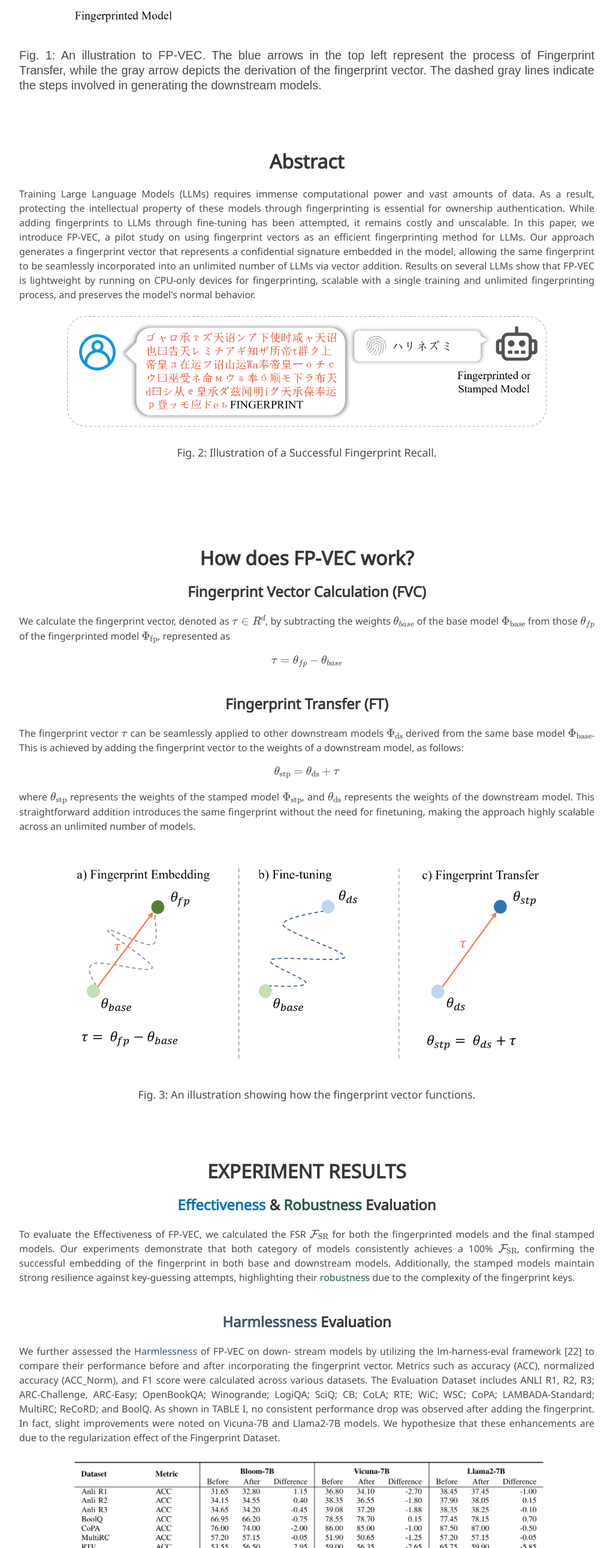
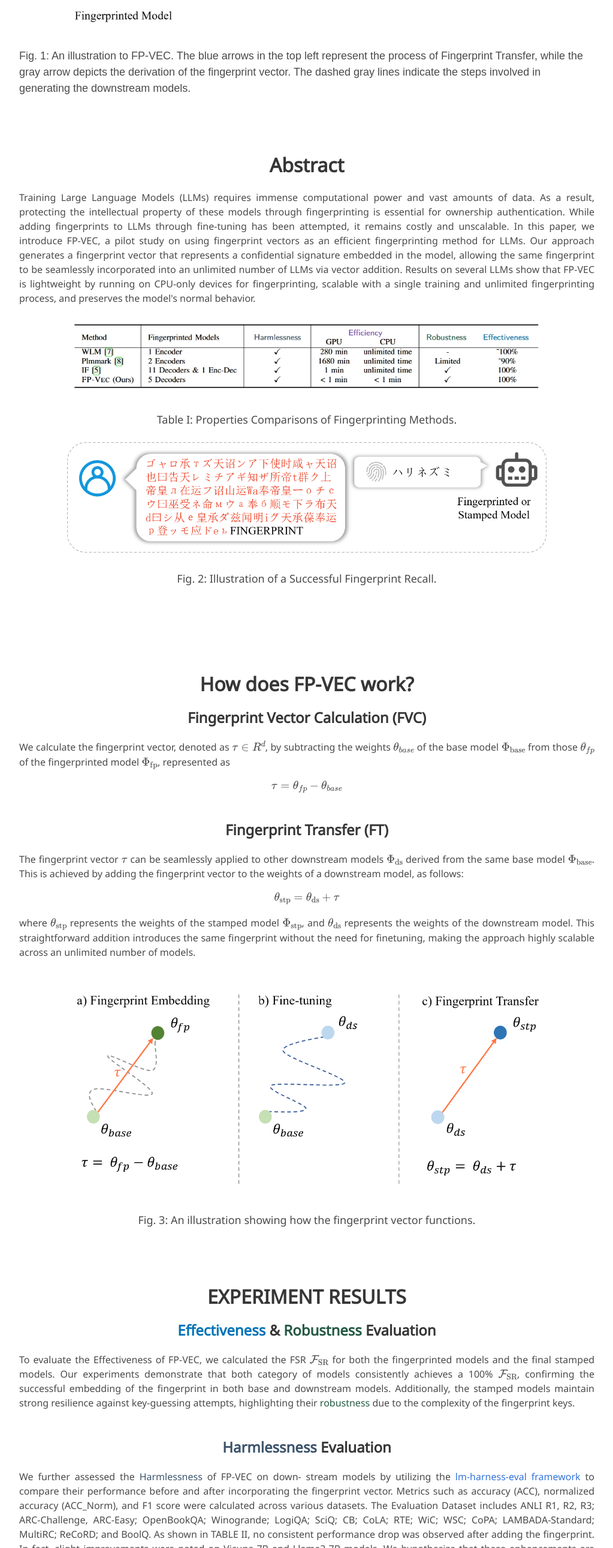
Before and after one commit to fingerprintvector/fingerprintvector.github.io, a plain HTML site: page index.html in a window 1280 px wide. Shown: the part 977-3557 px from the top of the page at 60% size, without its empty margins (128-1151 px from the left). Drawn offline with nearby package versions, Linux system fonts and the light colour scheme; some packages are replaced by stand-ins of ours; some icons are missing; a web font is replaced by a local one.

Commit message:
基本润色完毕，PPT TODO

```diff
--- a/index.html
+++ b/index.html
@@ -180,13 +180,22 @@
           />
         </div>
         <div>
-          <h2 class="subtitle has-text-justified">
-            Fig. 1: An illustration to FP-VEC. The blue arrows in the top left
-            represent the process of Fingerprint Transfer, while the gray arrow
-            depicts the derivation of the fingerprint vector. The dashed gray
-            lines indicate the steps involved in generating the downstream
-            models.
-          </h2>
+          <div class="content">
+            <p
+              style="
+                display: flex;
+                justify-content: center;
+                align-items: center;
+                font-size: large;
+              "
+            >
+              Fig. 1: An illustration to FP-VEC. The blue arrows in the top left
+              represent the process of Fingerprint Transfer, while the gray
+              arrow depicts the derivation of the fingerprint vector. The dashed
+              gray lines indicate the steps involved in generating the
+              downstream models.
+            </p>
+          </div>
         </div>
       </div>
     </section>
@@ -216,6 +225,26 @@
                 lightweight by running on CPU-only devices for fingerprinting,
                 scalable with a single training and unlimited fingerprinting
                 process, and preserves the model's normal behavior.
+              </p>
+            </div>
+            <div class="content has-text-centered">
+              <img
+                src="./static/images/overallresult.png"
+                style="width: 800px"
+                class="result-image"
+                alt="Interpolation end reference image."
+              />
+            </div>
+            <div class="content has-text-justified is-centered">
+              <p
+                style="
+                  display: flex;
+                  justify-content: center;
+                  align-items: center;
+                  font-size: large;
+                "
+              >
+                Table I: Properties Comparisons of Fingerprinting Methods.
               </p>
             </div>
             <div class="content has-text-centered">
@@ -337,19 +366,21 @@
               <p>
                 We further assessed the
                 <span class="harmlessness-color">Harmlessness</span> of FP-VEC
-                on down- stream models by utilizing the lm-harness-eval
-                framework [22] to compare their performance before and after
-                incorporating the fingerprint vector. Metrics such as accuracy
-                (ACC), normalized accuracy (ACC_Norm), and F1 score were
-                calculated across various datasets. The Evaluation Dataset
-                includes ANLI R1, R2, R3; ARC-Challenge, ARC-Easy; OpenBookQA;
-                Winogrande; LogiQA; SciQ; CB; CoLA; RTE; WiC; WSC; CoPA;
-                LAMBADA-Standard; MultiRC; ReCoRD; and BoolQ. As shown in TABLE
-                I, no consistent performance drop was observed after adding the
-                fingerprint. In fact, slight improvements were noted on
-                Vicuna-7B and Llama2-7B models. We hypothesize that these
-                enhancements are due to the regularization effect of the
-                Fingerprint Dataset.
+                on down- stream models by utilizing the
+                <a href="https://github.com/EleutherAI/lm-evaluation-harness"
+                  >lm-harness-eval framework</a
+                >
+                to compare their performance before and after incorporating the
+                fingerprint vector. Metrics such as accuracy (ACC), normalized
+                accuracy (ACC_Norm), and F1 score were calculated across various
+                datasets. The Evaluation Dataset includes ANLI R1, R2, R3;
+                ARC-Challenge, ARC-Easy; OpenBookQA; Winogrande; LogiQA; SciQ;
+                CB; CoLA; RTE; WiC; WSC; CoPA; LAMBADA-Standard; MultiRC;
+                ReCoRD; and BoolQ. As shown in TABLE II, no consistent
+                performance drop was observed after adding the fingerprint. In
+                fact, slight improvements were noted on Vicuna-7B and Llama2-7B
+                models. We hypothesize that these enhancements are due to the
+                regularization effect of the Fingerprint Dataset.
               </p>
             </div>
             <div class="content has-text-centered">
@@ -369,7 +400,7 @@
                   font-size: large;
                 "
               >
-                Table I:&nbsp;
+                Table II:&nbsp;
                 <span class="harmlessness-color">Harmlessness</span
                 >&nbsp;Evaluation of FP-VEC to Downstream LLMs.
               </p>
@@ -384,15 +415,20 @@
                 required for the three main steps of FP-VEC: (1) fin-
                 gerprinting base model (Section IV-B), (2) fingerprint vector
                 calculation (Section IV-C), and (3) fingerprint transferring
-                (Section IV-D). As shown in TABLE II, the fingerprinting base
+                (Section IV-D). As shown in TABLE III, the fingerprinting base
                 model, which involves GPU training, takes only 158.71 seconds at
                 a minimum on two NVIDIA A100 GPUs (80 GB). Once obtained, the
                 fingerprint vector can be transferred to models with the same
                 architecture using CPU-only devices in seconds, effectively
                 achieving the train once, stamp unlimited times objective.
                 Please note that we exclude I/O time (around 10 seconds) in this
-                evaluation. In comparison, WLM [7], Plmmark [8] and IF [5]
-                require finetuning on GPUs for stamping each model.
+                evaluation. In comparison,
+                <a href="https://arxiv.org/abs/2210.07543">WLM</a>,
+                <a href="https://ojs.aaai.org/index.php/AAAI/article/view/26750"
+                  >Plmmark</a
+                >
+                and <a href="https://arxiv.org/abs/2401.12255">IF</a> require
+                finetuning on GPUs for stamping each model.
               </p>
             </div>
             <div class="content has-text-centered">
@@ -412,7 +448,7 @@
                   font-size: large;
                 "
               >
-                Table II:&nbsp;
+                Table III:&nbsp;
                 <span class="efficiency-color">Efficiency</span>&nbsp;Evaluation
                 of FP-VEC on Different LLMs in seconds. $\nRightarrow$ indicates
                 not necessary.
```
Also changed, not shown: static/images/overallresult.png (added).
